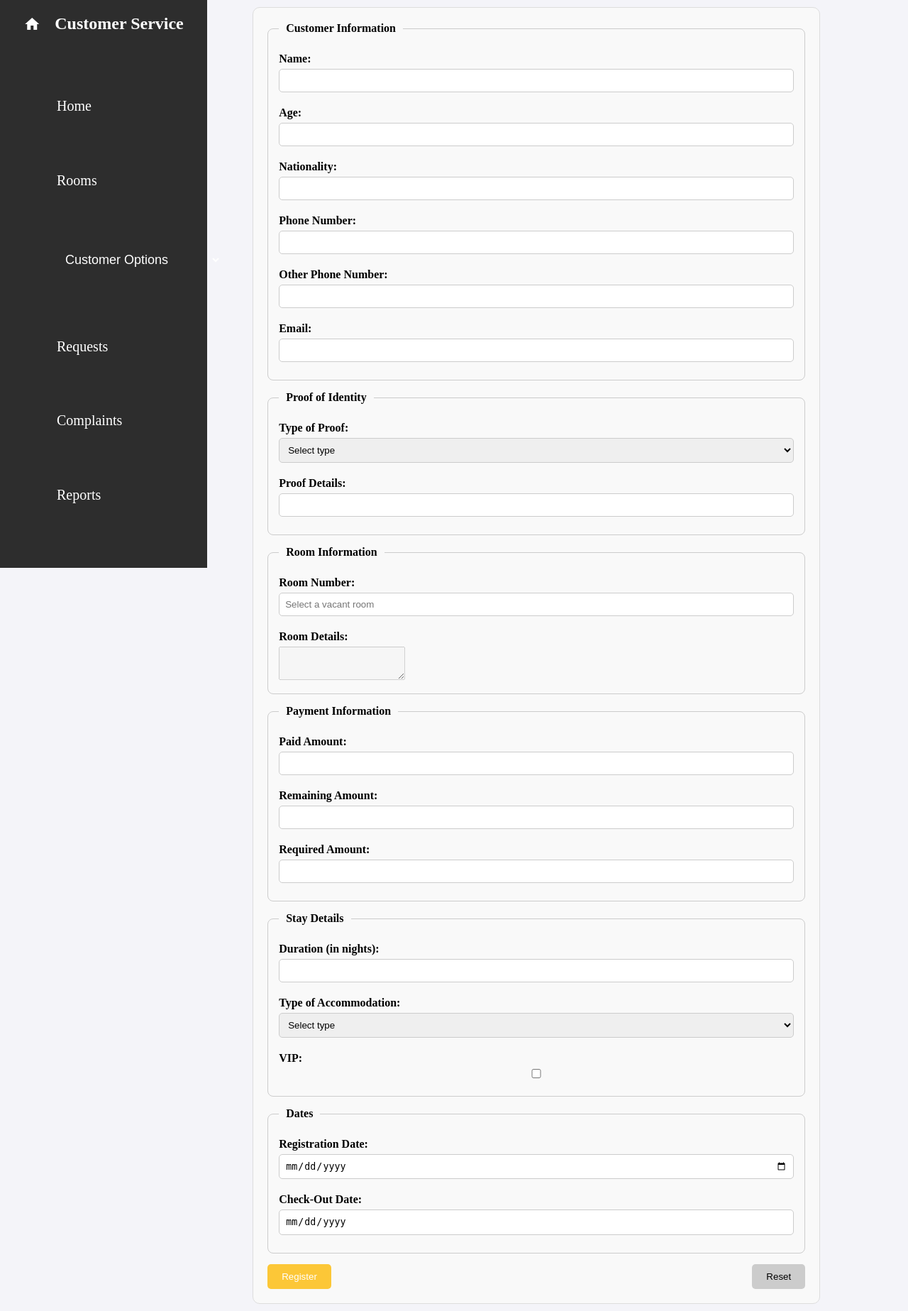
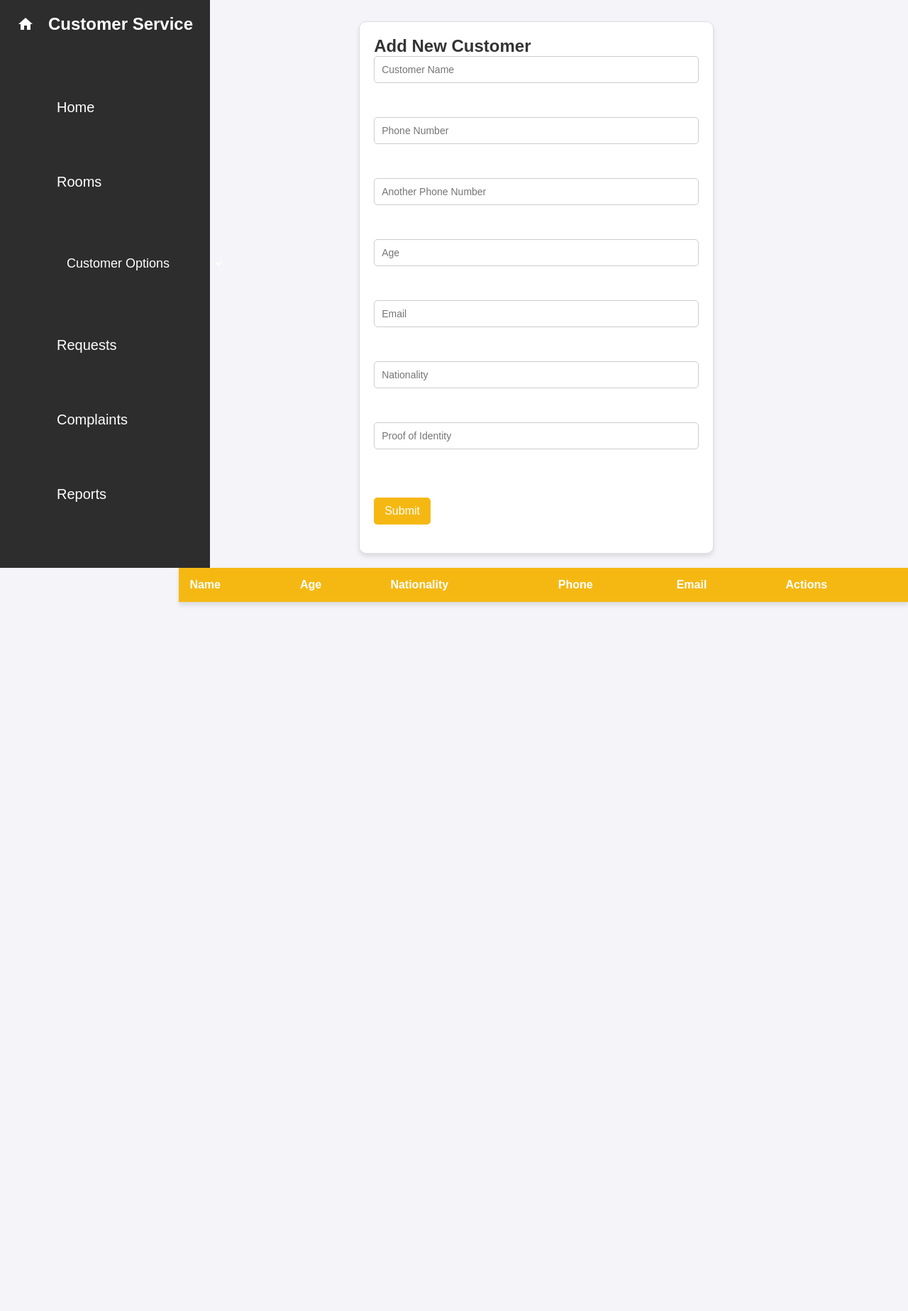
Before and after one commit to abdelrahman200-web/web-project, a Flask app: page /register-customer in a window 1280 px wide. Shown: the whole page at 71% size. After the commit the page ends 853 px from the top, so only its background shows below. Run offline with Flask 3, Linux system fonts and the light colour scheme; lists and menus that the app fills with data are empty.

Commit message:
add all file for project

```diff
--- a/me_app/__init__.py
+++ b/me_app/__init__.py
@@ -1,6 +1,11 @@
 from flask import Flask , jsonify , Blueprint, request
 import routes as route
+from flask_mail import Mail
 app = Flask(__name__)
 app.register_blueprint(route.bp)
+mail = Mail()
+
+
+
 if __name__ == '__main__':
     app.run(debug=True)
--- a/me_app/routes.py
+++ b/me_app/routes.py
@@ -1,10 +1,13 @@
-from flask import Flask , jsonify , Blueprint, request, render_template
+from flask import Blueprint, request, jsonify, render_template, url_for
+from flask_mail import Mail, Message
+from itsdangerous import URLSafeTimedSerializer, SignatureExpired
 import models as models
 bp=Blueprint("route",__name__)
 
 # ===========================================================================
 # route for pages template
 # ===========================================================================
+
 @bp.route('/home', methods=['GET'])
 def home():
     Ready_room, Room_count, registration_number, Requests_number, Complaints_number,check_out = models.dashbord()
@@ -26,46 +29,42 @@ def page_rooms():
 
 @bp.route('/show-customer', methods=['GET'])
 def page_show_customer():
-    return render_template('pages/show-customer.html')
+    return render_template('pages/show-insert-customer.html')
 
 @bp.route('/signin', methods=['GET'])
 def page_signin():
     return render_template('pages/singin.html')
 
-@bp.route('/index', methods=['GET'])
-def index():
-    return render_template('index.html')
 
 # ===========================================================================
 # ===========================================================================
-
-
 
 # Route to add a new registration
 # Returns Else statement response
 @bp.route('/register', methods=['POST'])
 def register_customer():
     try:
-        data = request.json  # Get data from request body
-        if(models.add_registration(
+        data = request.json
+        if models.add_registration(
             Id=data['Id'],
-            CheckInDate=data['CheckInDate'],
-            CheckOutDate=data['CheckOutDate'],
-            TotalAmount=data['TotalAmount'],
-            PaidAmount=data['PaidAmount'],
-            RemainingAmount=data['RemainingAmount'],
-            StayDuration=data['StayDuration'],
-            accommodation=data['accommodation'],
-            note=data['note'],
-            customer=data['customer'],
-            RoomNo=data['RoomNo'],
+            CheckInDate=data['registrationDate'],
+            CheckOutDate=data['checkOutDate'],
+            TotalAmount=data['requiredAmount'],
+            PaidAmount=data['paidAmount'],
+            RemainingAmount=data['remainingAmount'],
+            StayDuration=data['duration'],
+            accommodation=data['accommodationType'],
+            note=data['roomDetails'],
+            customer=data['name'],
+            RoomNo=data['roomNumber'],
             status='check in'
-        )):
-         return jsonify({"message": "Registration added successfully."}), 201
+        ):
+            return jsonify({"message": "Registration added successfully."}), 201
         else:
-         return jsonify({"error": "An error occurred while processing the request."}), 400
+            return jsonify({"error": "An error occurred while processing the request."}), 400
     except Exception as e:
         return jsonify({"error": str(e)}), 400
+
 
 # Route to delete a room by RoomNo
 @bp.route('/room/delate/<Room_number>', methods=['DELETE'])
@@ -314,6 +313,7 @@ def update_request_status(request_id):
     except Exception as e:
         return jsonify({"error": str(e)}), 500
 
+# Route to show all rooms
 @bp.route('/show_rooms', methods=['GET'])
 def show_all_rooms_route():
     try:
@@ -327,3 +327,92 @@ def show_all_rooms_route():
         return jsonify(rooms), status_code
     except Exception as e:
         return jsonify({"error": str(e)}), 500
+
+# Route to add new customer
+@bp.route('/add_customer', methods=['POST', 'GET'])
+def add_customer_route():
+    print(request.method)  # Check what method is being received
+    data = request.get_json()
+    try:
+        identity = data['identity']
+        name = data['name']
+        phone = data['phone']
+        another_phone = data.get('another-phone', None)
+        age = data['age']
+        email = data.get('email', None)
+        nationality = data['nationality']
+        type_of_proof_of = data['type_of_proof_of']
+        success = models.add_customer(identity, name, phone, another_phone, age, email, nationality, type_of_proof_of)
+        if success:
+            return jsonify({"message": "Customer added successfully!"}), 201
+        else:
+            return jsonify({"message": "Error adding customer."}), 500
+
+    except KeyError as e:
+        return jsonify({"message": f"Missing required field: {str(e)}"}), 400
+
+# Route to show all customers
+@bp.route('/customers', methods=['GET'])
+def show_all_customers_route():
+    try:
+        result, status_code = models.get_customers()
+        if status_code != 200:
+            return jsonify({"message": "No customers found."}), status_code
+        customers = [
+            {"identity": row[0], "name": row[1], "phone": row[2], "another_phone": row[3],
+             "age": row[4], "email": row[5], "nationality": row[6], "type_of_proof_of": row[7]}
+            for row in result
+        ]
+        return jsonify(customers), status_code
+
+    except Exception as e:
+        return jsonify({"error": str(e)}), status_code
+
+# ===========================================================================
+# ===========================================================================
+
+
+# s = URLSafeTimedSerializer(bp.secret_key)
+
+
+
+# @bp.route('/send-reset-link', methods=['POST'])
+# def send_reset_link():
+#     data = request.json
+#     email = data.get('email')
+#     # Generate a secure token
+#     token = s.dumps(email, salt='password-reset-salt')
+
+#     # Create the reset link
+#     reset_link = url_for('reset_password', token=token, _external=True)
+
+#     # Send the email
+#     msg = Message('Password Reset Request', sender='bsyd654@gmail.com', recipients=[email])
+#     msg.body = f"Click the link to reset your password: {reset_link}"
+#     mail.send(msg)
+
+#     return jsonify({"message": "Reset link sent to your email."}), 200
+
+# @bp.route('/reset-password/<token>', methods=['GET', 'POST'])
+# def reset_password_route(token):
+#     try:
+#         email = s.loads(token, salt='password-reset-salt', max_age=3600)  # 1-hour token expiry
+#     except SignatureExpired:
+#         return "The reset link has expired!", 400
+#     except Exception as e:
+#         return f"An error occurred: {e}", 400
+
+#     if request.method == 'POST':
+#         new_password = request.form.get('password')
+#         if not new_password:
+#             return "Password is required.", 400
+
+#         # Call the reset password function to update the database
+#         result = models.reset_password(email, new_password)
+#         if result == 1:  # Successful password reset
+#             return "Password updated successfully!", 200
+#         else:
+#             return f"Error updating password: {result}", 500
+
+#     # Render password reset form
+#     return render_template('new_password.html', email=email)
--- /dev/null
+++ b/me_app/static/show-costomer.css
@@ -0,0 +1,142 @@
+/* General Styles */
+body {
+    font-family: Arial, sans-serif;
+    margin: 0;
+    padding: 0;
+    background-color: #f9f9f9; /* Neutral background */
+    color: #333;
+}
+
+/* Button Styles */
+button {
+    background-color: #F5B813; /* Primary color */
+    color: white;
+    border: none;
+    padding: 10px 15px;
+    font-size: 16px;
+    cursor: pointer;
+    border-radius: 5px;
+    margin: 20px 0;
+    transition: background-color 0.3s ease;
+}
+
+button:hover {
+    background-color: #FCC737; /* Secondary color on hover */
+}
+
+/* Add Customer Form */
+#addCustomerForm {
+    background-color: #fff;
+    padding: 20px;
+    border: 1px solid #ddd;
+    border-radius: 10px;
+    max-width: 500px;
+    margin: 20px auto;
+    box-shadow: 0 4px 6px rgba(0, 0, 0, 0.1);
+}
+
+#addCustomerForm form {
+    display: flex;
+    flex-direction: column;
+    gap: 15px;
+}
+
+#addCustomerForm input {
+    padding: 10px;
+    font-size: 14px;
+    border: 1px solid #ccc;
+    border-radius: 5px;
+}
+
+#addCustomerForm button {
+    align-self: flex-start;
+}
+
+/* Table Styles */
+table {
+    width: 100%;
+    border-collapse: collapse;
+    background-color: #fff;
+    box-shadow: 0 4px 6px rgba(0, 0, 0, 0.1);
+    margin: 10px 10px;
+}
+
+table thead {
+    background-color: #F5B813; /* Primary color */
+    color: white;
+}
+
+table th, table td {
+    padding: 15px;
+    text-align: left;
+    border-bottom: 1px solid #ddd;
+}
+
+table tbody tr:hover {
+    background-color: #f9f9f9;
+}
+
+table tbody tr:nth-child(even) {
+    background-color: #fdf3d4; /* Light version of the secondary color */
+}
+
+table .delete-btn {
+    background-color: #FCC737; /* Secondary color */
+    color: white;
+    border: none;
+    padding: 5px 10px;
+    cursor: pointer;
+    border-radius: 3px;
+    font-size: 14px;
+    transition: background-color 0.3s ease;
+}
+
+table .delete-btn:hover {
+    background-color: #e5a611;
+}
+
+/* Responsive Design */
+@media (max-width: 768px) {
+    table, tbody, th, td, tr {
+        display: block;
+        width: 100%;
+    }
+
+    table thead {
+        display: none;
+    }
+
+    table tr {
+        margin-bottom: 10px;
+        box-shadow: 0 2px 4px rgba(0, 0, 0, 0.1);
+    }
+
+    table td {
+        display: flex;
+        justify-content: space-between;
+        padding: 10px;
+    }
+
+    table td::before {
+        content: attr(data-label);
+        font-weight: bold;
+    }
+
+    button {
+        width: 100%;
+    }
+}
+select {
+    padding: 10px;
+    font-size: 14px;
+    border: 1px solid #ccc;
+    border-radius: 5px;
+    width: 100%;
+    box-sizing: border-box;
+    background-color: #fff;
+}
+
+select:focus {
+    border-color: #F5B813; /* Highlight with the primary color */
+    outline: none;
+}
--- a/me_app/templates/pages/Registration-costomer.html
+++ b/me_app/templates/pages/Registration-costomer.html
@@ -1,111 +1,43 @@
 {% extends "index.html" %}
-
 {% block title %}
-Registration
+Customer Table
 {% endblock %}
-
-{% block head %}
-<link rel="stylesheet" href="../../static/R-costomer.css">
+{% block content %}
+<link rel="stylesheet" href="../../static/show-costomer.css">
 <link rel="stylesheet" href="../static/index.css">
 <link rel="stylesheet" href="https://fonts.googleapis.com/icon?family=Material+Icons">
 <link rel="icon" href="../static/icons/Home.png">
-{% endblock %}
 
-{% block content %}
-<div class="Registration-costomer">
-    <form action="/checkin" method="post" id="registration-form">
-        <!-- Customer Information -->
-        <fieldset>
-            <legend>Customer Information</legend>
-            <label for="name">Name:</label>
-            <input type="text" id="name" name="name" required>
-
-            <label for="age">Age:</label>
-            <input type="number" id="age" name="age" required>
-
-            <label for="nationality">Nationality:</label>
-            <input type="text" id="nationality" name="nationality" required>
-
-            <label for="phone">Phone Number:</label>
-
-            <input type="tel" id="phone" name="phone" required>
-
-            <label for="other-phone">Other Phone Number:</label>
-            <input type="tel" id="other-phone" name="alternatePhone">
-
-            <label for="email">Email:</label>
-            <input type="email" id="email" name="email">
-        </fieldset>
-
-        <!-- Proof of Identity -->
-        <fieldset>
-            <legend>Proof of Identity</legend>
-            <label for="identity-type">Type of Proof:</label>
-            <select id="identity-type" name="identityProofType" required>
-                <option value="" disabled selected>Select type</option>
-                <option value="passport">Passport</option>
-                <option value="id-card">ID Card</option>
-                <option value="driver-license">Driver's License</option>
-            </select>
-
-            <label for="proof-details">Proof Details:</label>
-            <input type="text" id="proof-details" name="identityProof" required>
-        </fieldset>
-
-        <!-- Room Information -->
-        <fieldset>
-            <legend>Room Information</legend>
-            <label for="room-number">Room Number:</label>
-            <input type="number" id="room-number" name="roomNumber" placeholder="Select a vacant room" required>
-
-            <label for="room-details">Room Details:</label>
-            <textarea id="room-details" name="roomDetails" rows="3" disabled></textarea>
-        </fieldset>
-
-        <!-- Payment Information -->
-        <fieldset>
-            <legend>Payment Information</legend>
-            <label for="paid-amount">Paid Amount:</label>
-            <input type="number" id="paid-amount" name="paidAmount" required>
-
-            <label for="remaining-amount">Remaining Amount:</label>
-            <input type="number" id="remaining-amount" name="remainingAmount" required>
-
-            <label for="required-amount">Required Amount:</label>
-            <input type="number" id="required-amount" name="requiredAmount">
-        </fieldset>
-
-        <!-- Stay Details -->
-        <fieldset>
-            <legend>Stay Details</legend>
-            <label for="duration">Duration (in nights):</label>
-            <input type="number" id="duration" name="duration" required>
-
-            <label for="accommodation-type">Type of Accommodation:</label>
-            <select id="accommodation-type" name="accommodationType" required>
-                <option value="" disabled selected>Select type</option>
-                <option value="full">Full</option>
-                <option value="half">Half</option>
-            </select>
-
-            <label for="vip">VIP:</label>
-            <input type="checkbox" id="vip" name="isVip">
-        </fieldset>
-
-        <fieldset>
-            <legend>Dates</legend>
-            <label for="registration-date">Registration Date:</label>
-            <input type="date" id="registration-date" name="registrationDate" required>
-
-            <label for="checkout-date">Check-Out Date:</label>
-            <input type="date" id="checkout-date" name="checkOutDate" readonly>
-        </fieldset>
-
-        <!-- Form Buttons -->
-        <div class="form-buttons">
-            <button type="submit" class="submit-btn">Register</button>
-            <button type="reset" class="reset-btn">Reset</button>
-        </div>
+<!-- Add Customer Form -->
+<div id="addCustomerForm">
+    <h2>Add New Customer</h2>
+    <form id="customerForm">
+        <input type="text" id="name" name="name" placeholder="Customer Name" required><br>
+        <input type="text" id="phone" name="phone" placeholder="Phone Number" required><br>
+        <input type="text" id="another-phone" name="another-phone" placeholder="Another Phone Number"><br>
+        <input type="number" id="age" name="age" placeholder="Age" required><br>
+        <input type="email" id="email" name="email" placeholder="Email" required><br>
+        <input type="text" id="nationality" name="nationality" placeholder="Nationality" required><br>
+        <input type="text" id="proof_of" name="proof_of" placeholder="Proof of Identity" required><br>
+        <button type="button" id="submitCustomerBtn">Submit</button>
     </form>
 </div>
+
+<!-- Customer Table -->
+<table id="customerTable">
+    <thead>
+        <tr>
+            <th>Name</th>
+            <th>Age</th>
+            <th>Nationality</th>
+            <th>Phone</th>
+            <th>Email</th>
+            <th>Actions</th>
+        </tr>
+    </thead>
+    <tbody id="customerTableBody">
+        <!-- Customer rows will be inserted here -->
+    </tbody>
+</table>
+
 {% endblock %}
--- a/me_app/templates/pages/Rooms.html
+++ b/me_app/templates/pages/Rooms.html
@@ -45,9 +45,7 @@ Rooms
             <tbody>
                 <!-- show the all room in database -->
                 {% for room in rooms %}
-
             {% endfor %}
-
             </tbody>
         </table>
     </div>
```
Also changed, not shown: me_app/models.py (+25 -2 lines), me_app/static/costomer.js (added, +85 -0 lines), me_app/templates/pages/reset_password.html (added, +112 -0 lines), me_app/templates/pages/show-customer.html (deleted, +0 -32 lines), me_app/templates/pages/show-insert-customer.html (added, +62 -0 lines).
